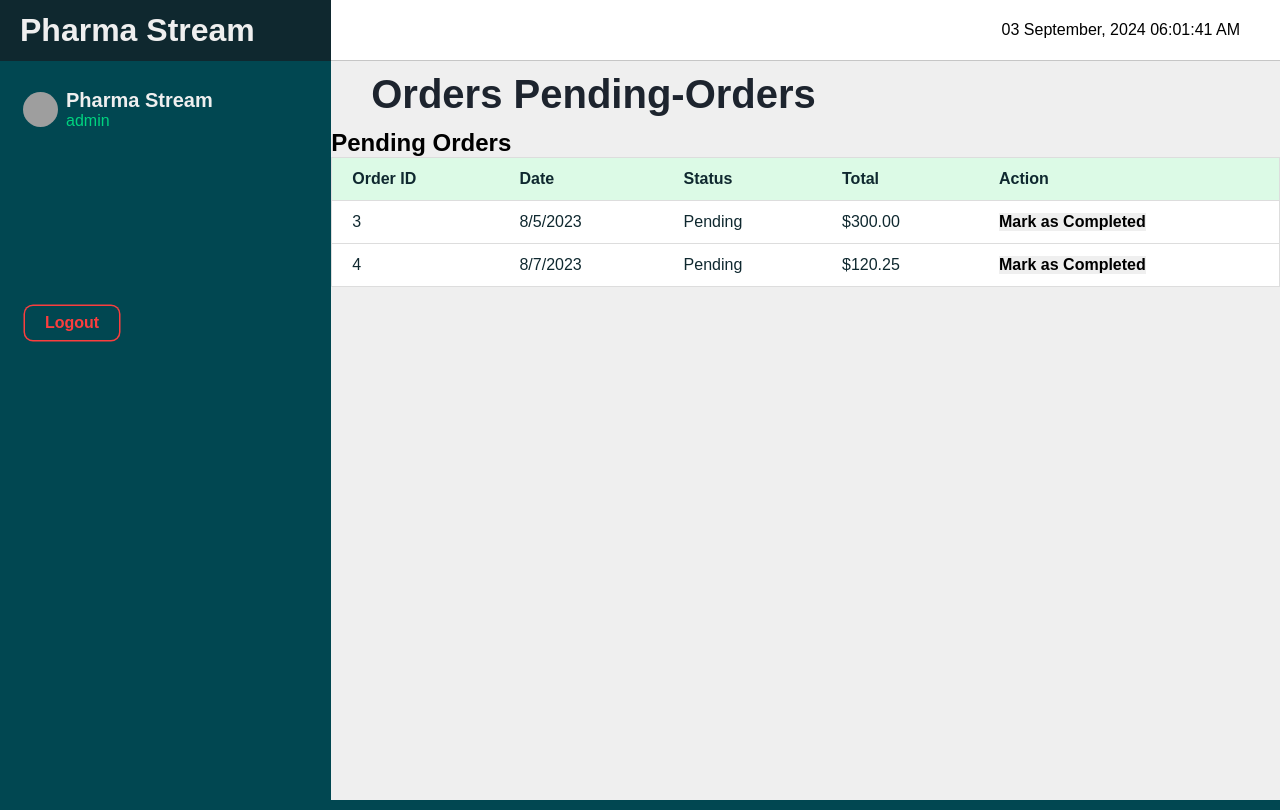
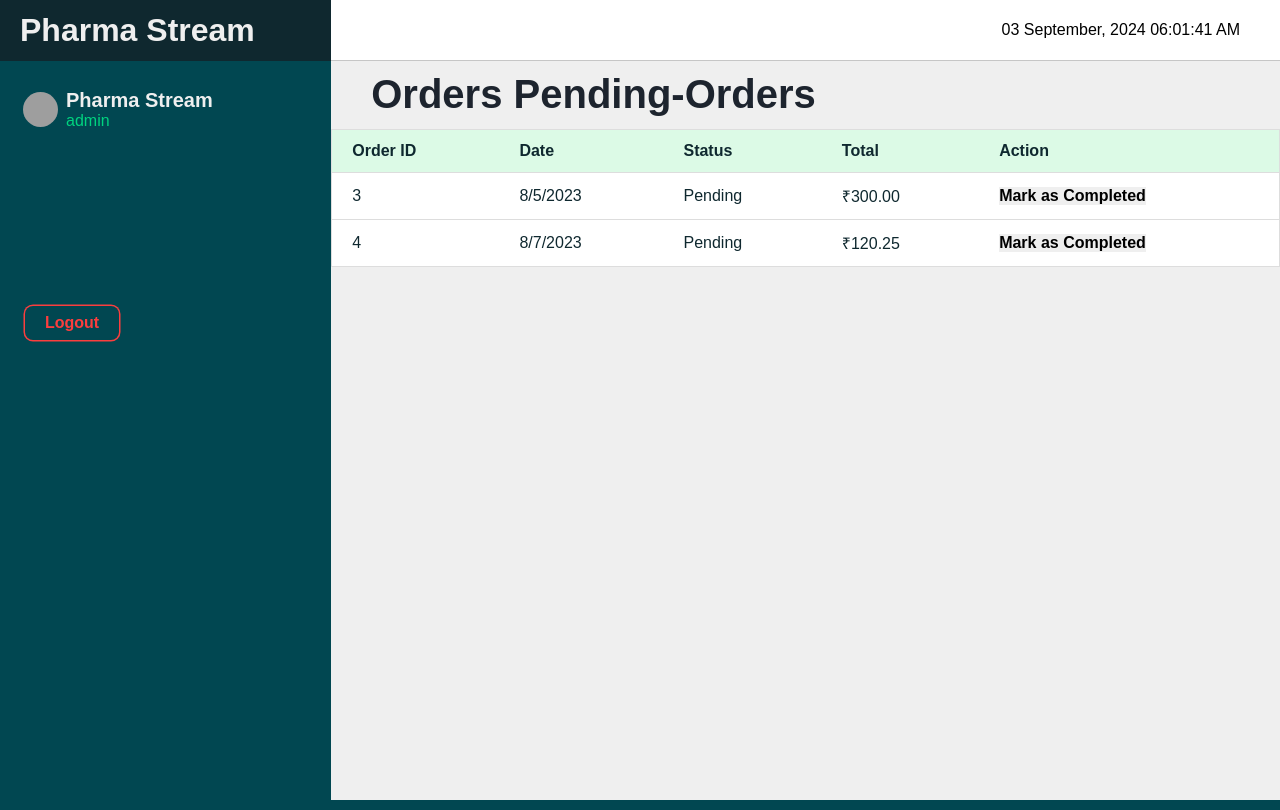
Before and after one commit to rohitks2004/Pharma_stream, a React (Vite) app in the folder client/src/renderer/: page /orders/pending-orders in a window 1280 px wide. Built offline with nearby package versions, Linux system fonts and the light colour scheme; sample sign-in values are in the browser's storage; grey boxes are pictures that could not be loaded.

Commit message:
orders-history

```diff
--- a/client/src/renderer/src/constants/sidebarMenus.js
+++ b/client/src/renderer/src/constants/sidebarMenus.js
@@ -19,7 +19,7 @@ export const sidebarMenus = {
       // { label: 'Billing', icon: 'fas fa-file-invoice-dollar', submenu: ['Invoices', 'Payments'] },
       { label: 'Inventory', icon: 'fas fa-box', submenu: ['Medicines', 'Medicine Groups'] },
       { label: 'Reports', icon: 'fas fa-chart-line', submenu: [ 'Sales Reports'] },
-      // { label: 'Orders', icon: 'fas fa-shopping-cart', submenu: ['Order History', 'Pending Orders'] },
+      { label: 'Orders', icon: 'fas fa-shopping-cart', submenu: ['Order History', 'Pending Orders'] },
       // { label: 'Notifications', icon: 'fas fa-bell' },
       { label: 'Dealers', icon: 'fas fa-user' },
       // { label: 'Get Technical Help', icon: 'fas fa-life-ring' },
--- a/client/src/renderer/src/pages/OrderHistory.jsx
+++ b/client/src/renderer/src/pages/OrderHistory.jsx
@@ -6,7 +6,6 @@ const OrderHistory = () => {
 
   return (
     <div className="order-history">
-      <h2>Order History</h2>
       <table className="order-history-table">
         <thead>
           <tr>
@@ -22,7 +21,7 @@ const OrderHistory = () => {
               <td>{order.id}</td>
               <td>{new Date(order.date).toLocaleDateString()}</td>
               <td>{order.status}</td>
-              <td>${order.total.toFixed(2)}</td>
+              <td>₹{order.total.toFixed(2)}</td>
             </tr>
           ))}
         </tbody>
--- a/client/src/renderer/src/pages/PendingOrders.jsx
+++ b/client/src/renderer/src/pages/PendingOrders.jsx
@@ -12,7 +12,6 @@ const PendingOrders = () => {
 
   return (
     <div className="pending-orders">
-      <h2>Pending Orders</h2>
       <table className="pending-orders-table">
         <thead>
           <tr>
@@ -29,7 +28,7 @@ const PendingOrders = () => {
               <td>{order.id}</td>
               <td>{new Date(order.date).toLocaleDateString()}</td>
               <td>{order.status}</td>
-              <td>${order.total.toFixed(2)}</td>
+              <td>₹{order.total.toFixed(2)}</td>
               <td>
                 <button onClick={() => handleUpdateStatus(order.id, 'Completed')}>
                   Mark as Completed
```
